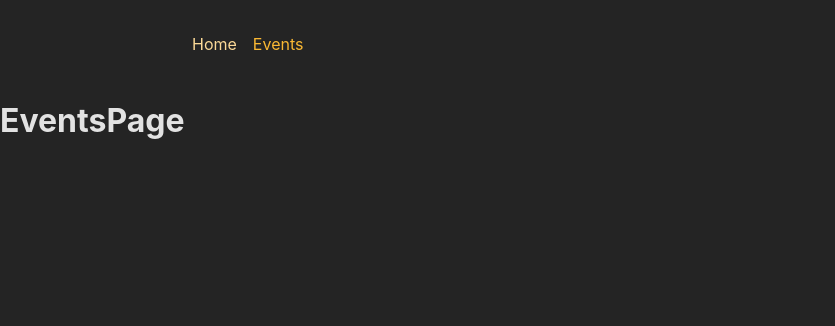
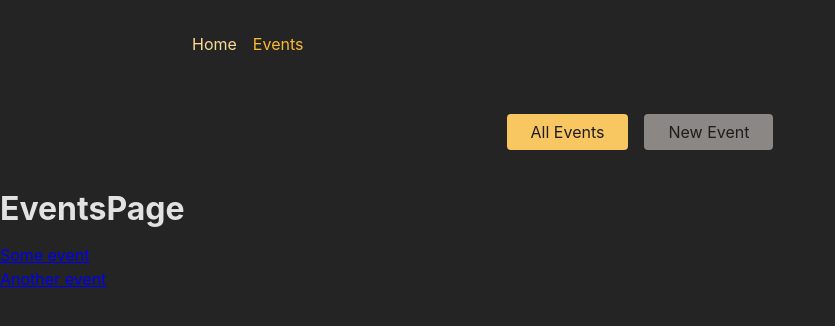
Before and after one commit to Axcelaw/react-router-multipage, a React (Create React App) app in the folder frontend/: page /events in a window 1280 px wide. Shown: the top 326 px of the page, without its empty margins (0-835 px from the left). Built offline with nearby package versions, Linux system fonts and the light colour scheme.

Commit message:
Created EventsRootLayout and made events pages child routes of it.

```diff
--- a/frontend/src/App.js
+++ b/frontend/src/App.js
@@ -27,6 +27,7 @@ import EventDetailPage from "./pages/EventDetail";
 import NewEventPage from "./pages/NewEvent";
 import EditEventPage from "./pages/EditEvent";
 import RootLayout from "./pages/Root";
+import EventsRootLayout from "./pages/EventsRoot";
 
 const router = createBrowserRouter([
   {
@@ -34,10 +35,16 @@ const router = createBrowserRouter([
     element: <RootLayout />,
     children: [
       { index: true, element: <HomePage /> },
-      { path: "events", element: <EventsPage /> },
-      { path: "events/:eventId", element: <EventDetailPage /> },
-      { path: "events/new", element: <NewEventPage /> },
-      { path: "events/:eventId/edit", element: <EditEventPage /> },
+      {
+        path: "events",
+        element: <EventsRootLayout />,
+        children: [
+          { index: true, element: <EventsPage /> },
+          { path: ":eventId", element: <EventDetailPage /> },
+          { path: "new", element: <NewEventPage /> },
+          { path: ":eventId/edit", element: <EditEventPage /> },
+        ],
+      },
     ],
   },
 ]);
--- a/frontend/src/components/EventsNavigation.js
+++ b/frontend/src/components/EventsNavigation.js
@@ -1,4 +1,6 @@
-import classes from './EventsNavigation.module.css';
+import { NavLink } from "react-router-dom";
+
+import classes from "./EventsNavigation.module.css";
 
 function EventsNavigation() {
   return (
@@ -6,10 +8,25 @@ function EventsNavigation() {
       <nav>
         <ul className={classes.list}>
           <li>
-            <a href="/events">All Events</a>
+            <NavLink
+              to="/events"
+              className={({ isActive }) =>
+                isActive ? classes.active : undefined
+              }
+              end
+            >
+              All Events
+            </NavLink>
           </li>
           <li>
-            <a href="/events/new">New Event</a>
+            <NavLink
+              to="/events/new"
+              className={({ isActive }) =>
+                isActive ? classes.active : undefined
+              }
+            >
+              New Event
+            </NavLink>
           </li>
         </ul>
       </nav>
--- a/frontend/src/pages/EventDetail.js
+++ b/frontend/src/pages/EventDetail.js
@@ -1,5 +1,14 @@
+import { useParams } from "react-router-dom";
+
 function EventDetailPage() {
-  return <h1>EventDetailPage</h1>;
+  const params = useParams();
+
+  return (
+    <>
+      <h1>EventDetailPage</h1>
+      <p>Event ID: {params.eventId}</p>
+    </>
+  );
 }
 
 export default EventDetailPage;
--- a/frontend/src/pages/Events.js
+++ b/frontend/src/pages/Events.js
@@ -1,5 +1,29 @@
+import { Link } from "react-router-dom";
+
+const DUMMY_EVENTS = [
+  {
+    id: "e1",
+    title: "Some event",
+  },
+  {
+    id: "e2",
+    title: "Another event",
+  },
+];
+
 function EventsPage() {
-  return <h1>EventsPage</h1>;
+  return (
+    <>
+      <h1>EventsPage</h1>
+      <ul>
+        {DUMMY_EVENTS.map((event) => (
+          <li key={event.id}>
+            <Link to={event.id}>{event.title}</Link>
+          </li>
+        ))}
+      </ul>
+    </>
+  );
 }
 
 export default EventsPage;
--- /dev/null
+++ b/frontend/src/pages/EventsRoot.js
@@ -0,0 +1,14 @@
+import { Outlet } from "react-router-dom";
+
+import EventsNavigation from "../components/EventsNavigation";
+
+function EventsRootLayout() {
+  return (
+    <>
+      <EventsNavigation />
+      <Outlet />
+    </>
+  );
+}
+
+export default EventsRootLayout;
```
